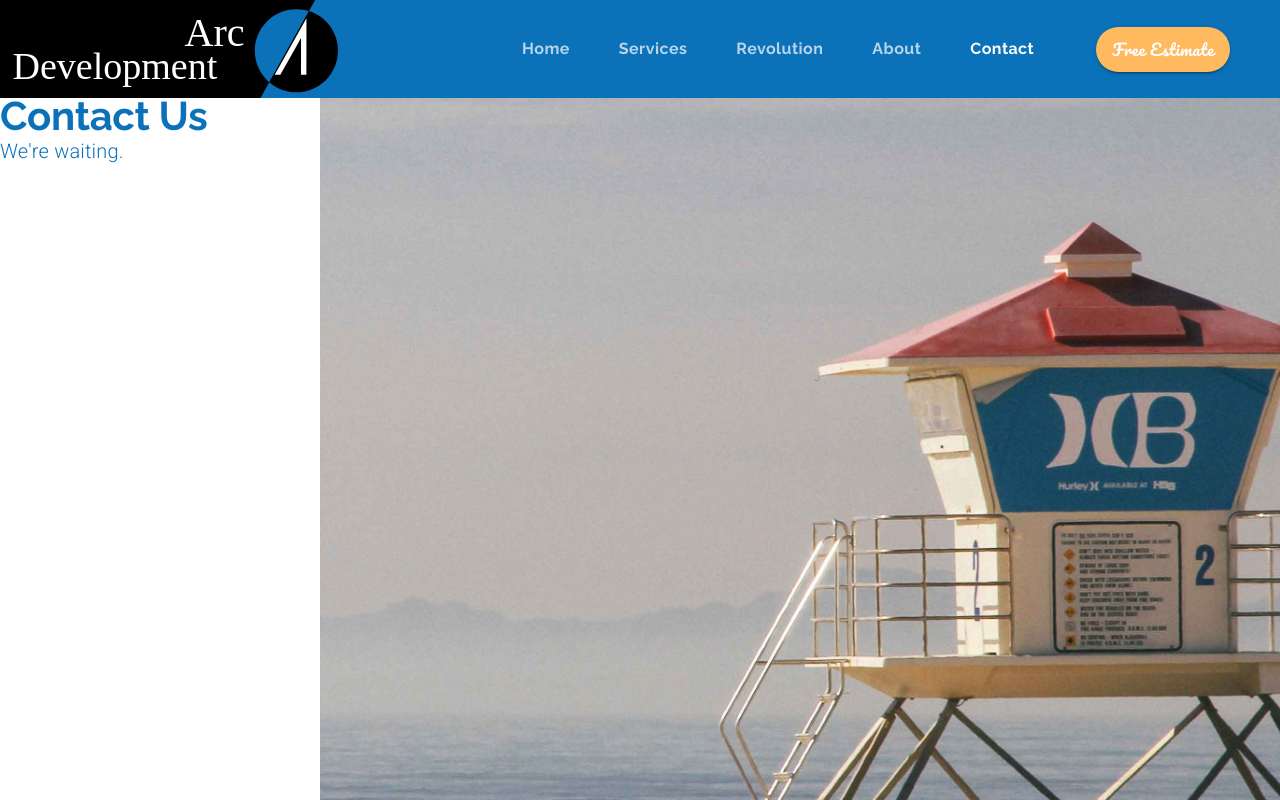
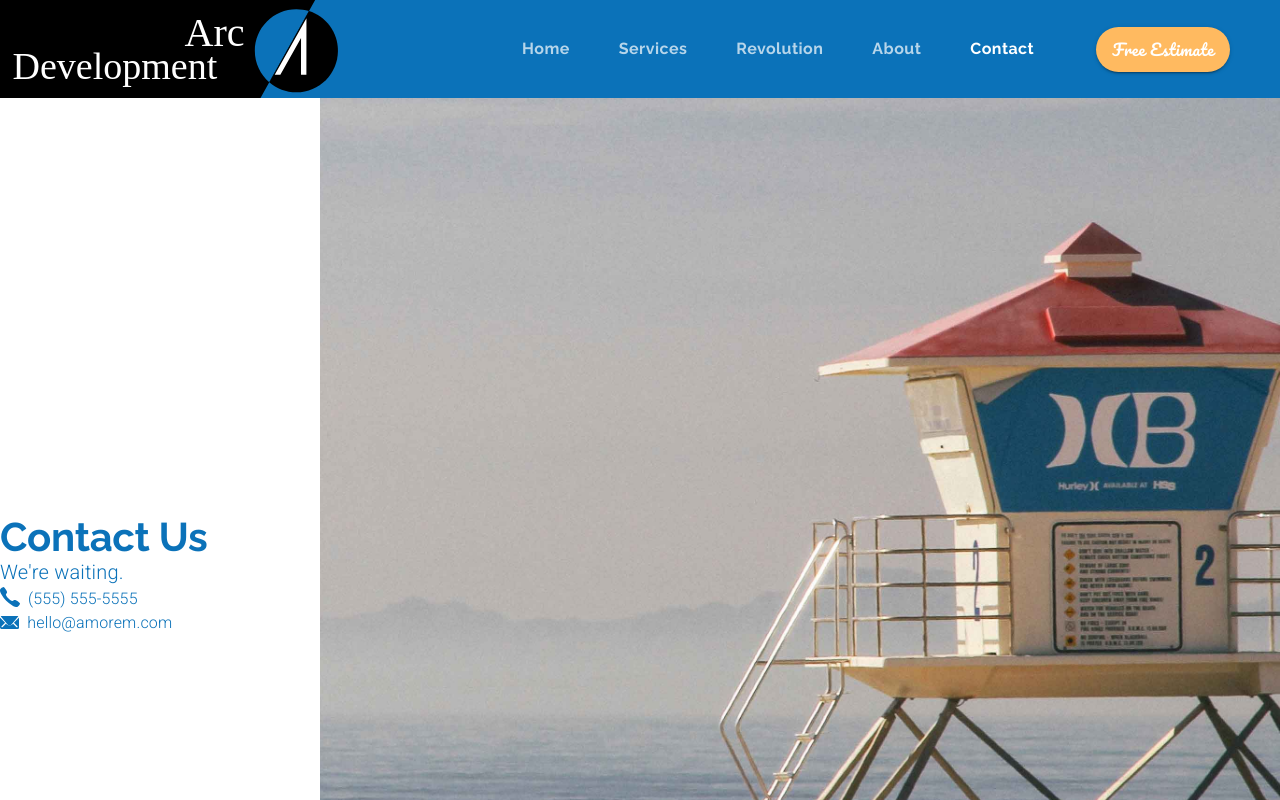
Before and after one commit to Amorem/materialui_arcdev, a React (Create React App) app: page /contact in a window 1280 px wide. Shown: the top 800 px of the page. Built offline with nearby package versions, Linux system fonts and the light colour scheme.

Commit message:
Contact information

```diff
--- a/src/Components/Contact.js
+++ b/src/Components/Contact.js
@@ -7,6 +7,8 @@ import Button from "@material-ui/core/Button";
 import TextField from "@material-ui/core/TextField";
 
 import background from "../assets/background.jpg";
+import phoneIcon from "../assets/phone.svg";
+import emailIcon from "../assets/email.svg";
 
 const useStyles = makeStyles((theme) => ({
   background: {
@@ -23,7 +25,7 @@ export default function Contact(props) {
   const theme = useTheme();
   return (
     <Grid container direction="row">
-      <Grid item container direction="column" lg={3}>
+      <Grid item container direction="column" lg={3} justify="center">
         <Grid item>
           <Typography variant="h2" style={{ lineHeight: 1 }}>
             Contact Us
@@ -35,6 +37,36 @@ export default function Contact(props) {
             We're waiting.
           </Typography>
         </Grid>
+        <Grid item container>
+          <Grid item>
+            <img src={phoneIcon} alt="phone" style={{ marginRight: "0.5em" }} />
+          </Grid>
+          <Grid item>
+            <Typography
+              variant="body1"
+              style={{ color: theme.palette.common.blue, fontSize: "1rem" }}
+            >
+              (555) 555-5555
+            </Typography>
+          </Grid>
+        </Grid>
+        <Grid item container>
+          <Grid item>
+            <img
+              src={emailIcon}
+              alt="envelope"
+              style={{ marginRight: "0.5em", verticalAlign: "bottom" }}
+            />
+          </Grid>
+          <Grid item>
+            <Typography
+              variant="body1"
+              style={{ color: theme.palette.common.blue, fontSize: "1rem" }}
+            >
+              hello@amorem.com
+            </Typography>
+          </Grid>
+        </Grid>
       </Grid>
       <Grid item container className={classes.background} lg={9}></Grid>
     </Grid>
```
